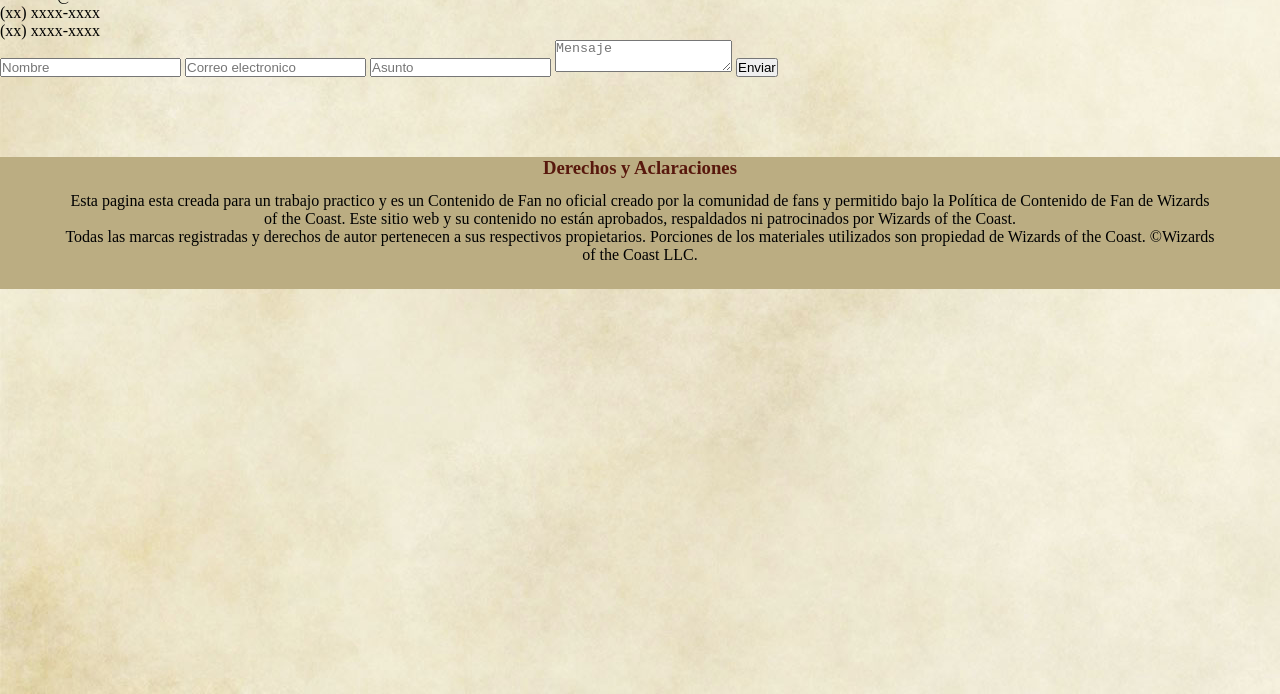
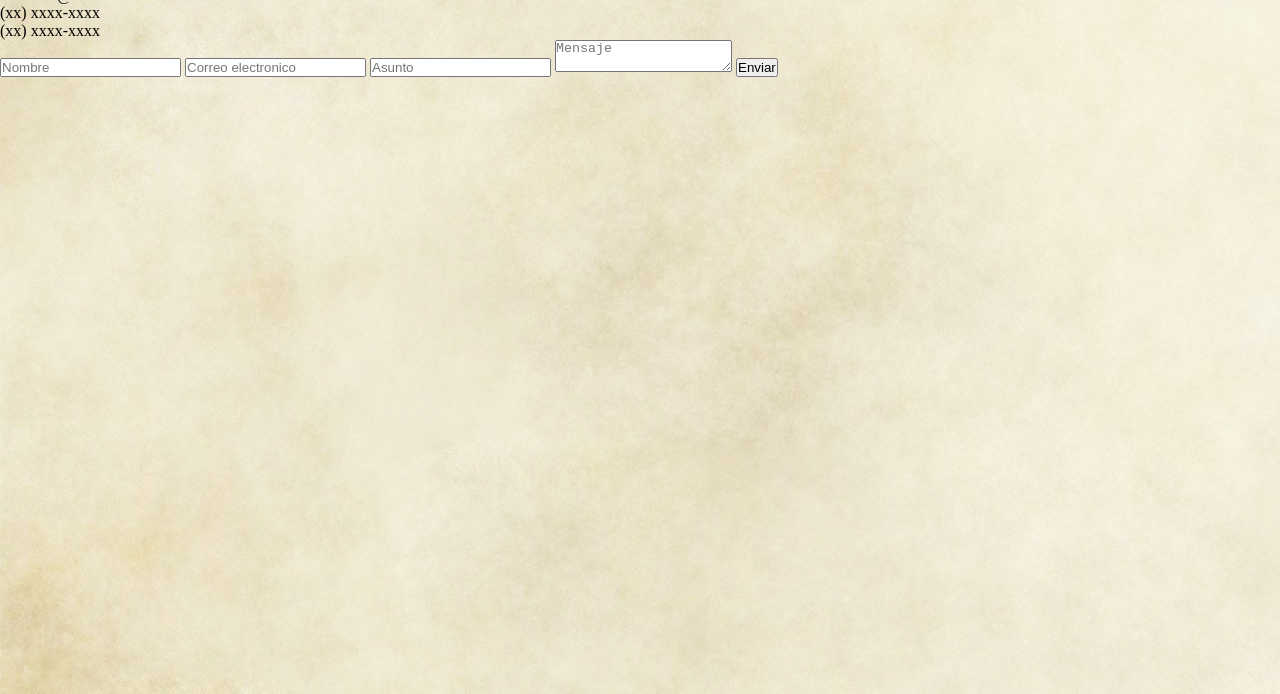
Before and after one commit to Jan-Gra/tpo-driftwood-tavern-main, a plain HTML site: page pages/form-contact.html in a window 1280 px wide. Shown: the part 106-800 px from the top of the page. Drawn offline with Linux system fonts and the light colour scheme; files whose address does not match are found by name.

Commit message:
eliminando el footer

```diff
--- a/pages/form-contact.html
+++ b/pages/form-contact.html
@@ -78,18 +78,6 @@
         </div>
    </div>
    <footer>
-    <section class="rights section-footer">
-        <h3>Derechos y Aclaraciones</h3>
-        <p>
-            Esta pagina esta creada para un trabajo practico y es un Contenido de Fan no oficial creado por la comunidad de
-            fans y permitido bajo la Política de Contenido de Fan de Wizards of the Coast.
-            Este sitio web y su contenido no están aprobados, respaldados ni patrocinados por Wizards of the Coast.
-            <br>
-            Todas las marcas registradas y derechos de autor pertenecen a sus respectivos propietarios.
-            Porciones de los materiales utilizados son propiedad de Wizards of the Coast.
-            ©Wizards of the Coast LLC.
-        </p>
-    </section>
    </footer>
    <script type="module" src="./assets/js/menu.script.js"></script>
 </body>
```
